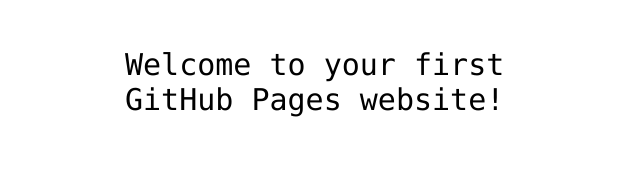
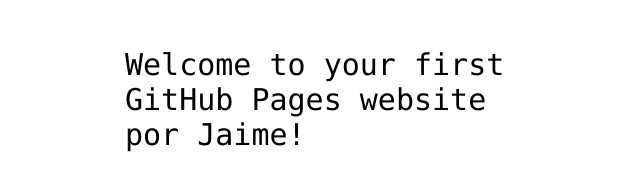
Before and after one commit to jaimecastillotejada/hello-world, a plain HTML site: page index.html in a window 1280 px wide. Shown: the part 341-532 px from the top of the page, without its empty margins (315-955 px from the left). Drawn offline with Linux system fonts and the light colour scheme.

Commit message:
Update index.html

```diff
--- a/index.html
+++ b/index.html
@@ -12,7 +12,7 @@
 <img src="https://octodex.github.com/images/daftpunktocat-thomas.gif" id="octocat" alt="octocat-gif" />
 
 <!-- Change this code here by copy and pasting your template on line 15 -->
-<p>Welcome to your first GitHub Pages website!</p>
+<p>Welcome to your first GitHub Pages website por Jaime!</p>
 
 </body>
 </html>
```
